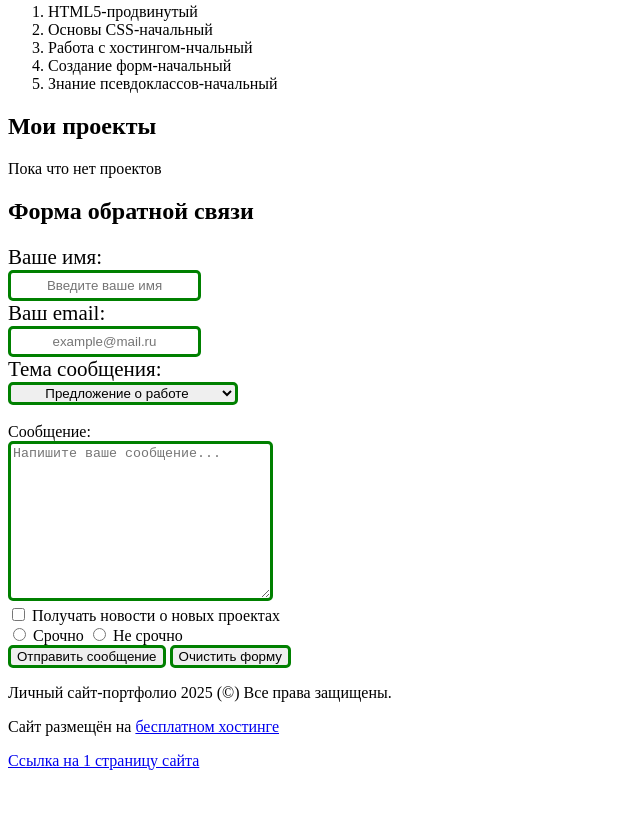
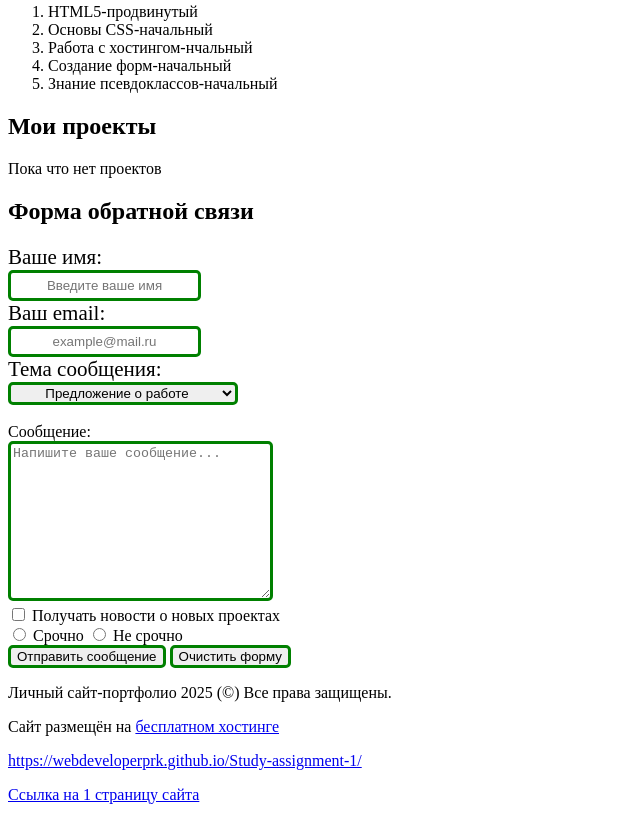
Before and after one commit to WebDeveloperPrk/Study-assignment-1, a plain HTML site: page task1.html in a window 1280 px wide. Shown: the part 791-1611 px from the top of the page, without its empty margins (0-640 px from the left). Before the commit the page ends 1577 px from the top, so only its background shows below. Drawn offline with Linux system fonts and the light colour scheme.

Commit message:
Update task1.html

```diff
--- a/task1.html
+++ b/task1.html
@@ -96,7 +96,7 @@
     <button class="clear_form">Очистить форму</button>
 
     <p>Личный сайт-портфолио 2025 (©) Все права защищены.</p>
-    <p>Сайт размещён на <a href="https://docs.github.com/ru/pages" target="_blank">бесплатном хостинге</p>
+    <p>Сайт размещён на <a href="https://docs.github.com/ru/pages" target="_blank">бесплатном хостинге</p>  https://webdeveloperprk.github.io/Study-assignment-1/
 
     <p> <a href="index.html">Ссылка на 1 страницу сайта</a></p>
 </body>
```
